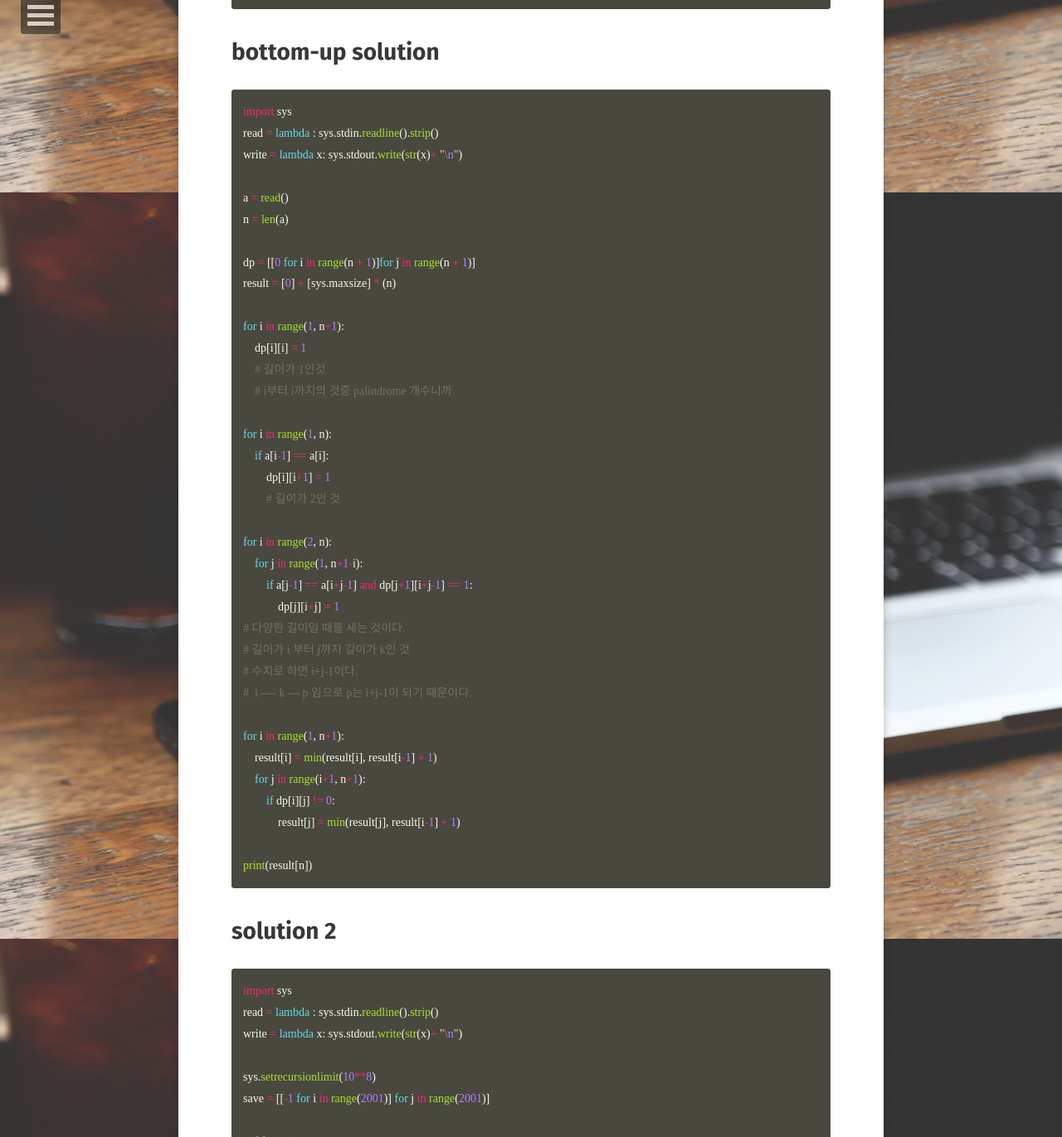
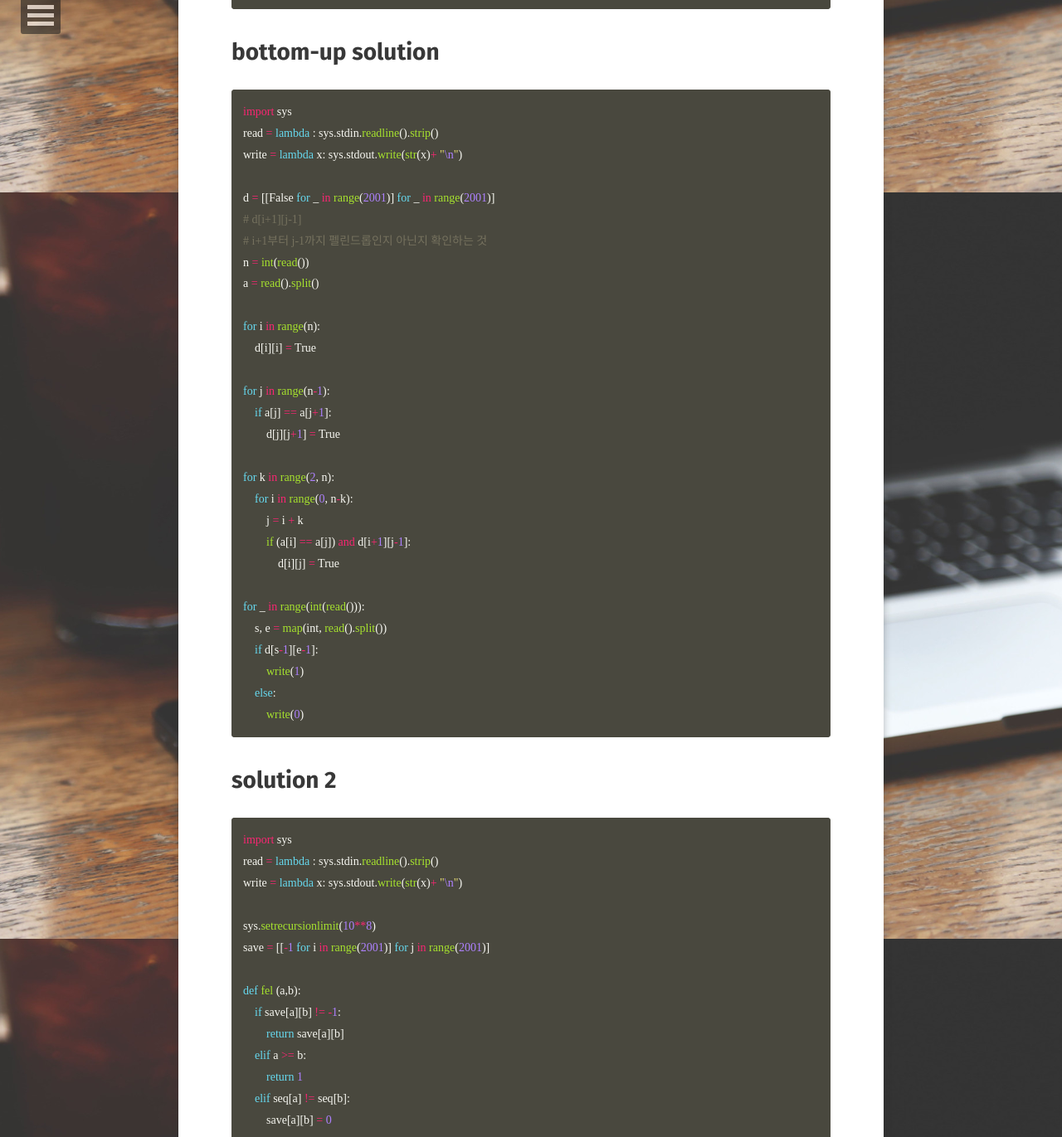
Before and after one commit to JoosJuliet/joosjuliet.github.io, a Jekyll site: the page built from _posts/2018-10-25-10942.md, in a window 1280 px wide and 1400 px high, scrolled down 1539 px, cut to the strip 29-1400 px from the top of the window. Shown: the whole strip at 83% size. Built offline with Jekyll 4.4.1, drawn with Linux system fonts in a browser that asks for light colours; some web fonts are replaced.

Commit message:
fix 10942's solution with python

````diff
--- a/_posts/2018-10-25-10942.md
+++ b/_posts/2018-10-25-10942.md
@@ -58,43 +58,37 @@ for i in range(int(read())):
 
 # bottom-up solution
 
+
 ``` python
 import sys
 read = lambda : sys.stdin.readline().strip()
 write = lambda x: sys.stdout.write(str(x)+ "\n")
 
-a = read()
-n = len(a)
+d = [[False for _ in range(2001)] for _ in range(2001)]
+# d[i+1][j-1]
+# i+1부터 j-1까지 펠린드롭인지 아닌지 확인하는 것
+n = int(read())
+a = read().split()
 
-dp = [[0 for i in range(n + 1)]for j in range(n + 1)]
-result = [0] + [sys.maxsize] * (n)
+for i in range(n):
+    d[i][i] = True
 
-for i in range(1, n+1):
-    dp[i][i] = 1
-    # 길이가 1인것
-    # i부터 i까지의 것중 palindrome 개수니까
+for j in range(n-1):
+    if a[j] == a[j+1]:
+        d[j][j+1] = True
 
-for i in range(1, n):
-    if a[i-1] == a[i]:
-        dp[i][i+1] = 1
-        # 길이가 2인 것
+for k in range(2, n):
+    for i in range(0, n-k):
+        j = i + k
+        if (a[i] == a[j]) and d[i+1][j-1]:
+            d[i][j] = True
 
-for i in range(2, n):
-    for j in range(1, n+1-i):
-        if a[j-1] == a[i+j-1] and dp[j+1][i+j-1] == 1:
-            dp[j][i+j] = 1
-# 다양한 길이일 때를 세는 것이다.
-# 길이가 i 부터 j까지 길이가 k인 것
-# 수치로 하면 i+j-1이다.
-#  i ---- k --- p 임으로 p는 i+j-1이 되기 때문이다.
-
-for i in range(1, n+1):
-    result[i] = min(result[i], result[i-1] + 1)
-    for j in range(i+1, n+1):
-        if dp[i][j] != 0:
-            result[j] = min(result[j], result[i-1] + 1)
-
-print(result[n])
+for _ in range(int(read())):
+    s, e = map(int, read().split())
+    if d[s-1][e-1]:
+        write(1)
+    else:
+        write(0)
 ```
 # solution 2
 
````
